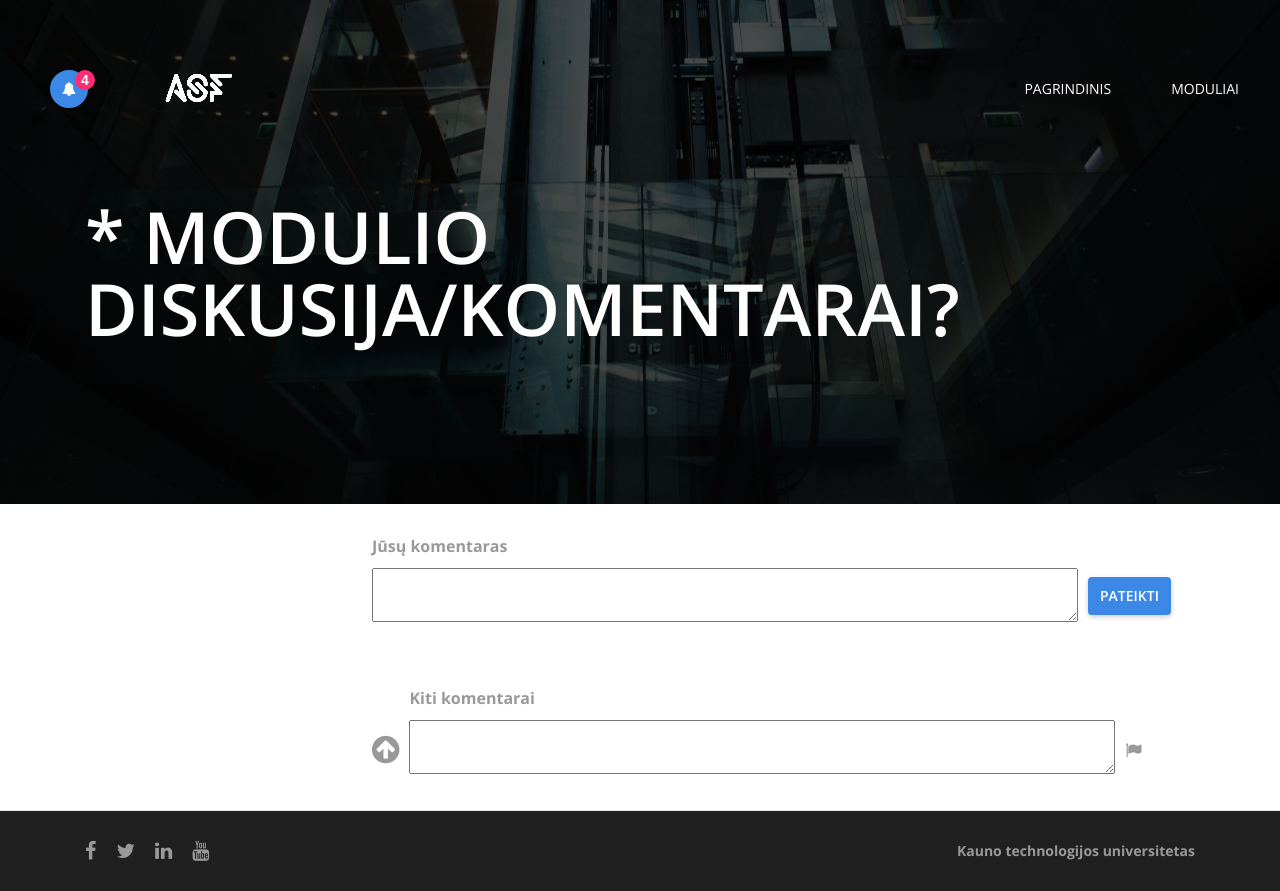
After one commit to ApskritiejiStalai/Apskrituju_stalu_forumas, a PHP site: page /komentarai.php in a window 1280 px wide. The commit adds this page. Run offline with PHP 8.4, Linux system fonts and the light colour scheme; lists and menus that the app fills with data are empty.

Commit message:
Komentarai

```diff
--- a/css/login.css
+++ b/css/login.css
@@ -49,7 +49,7 @@ button {
     text-transform: uppercase;
     -webkit-box-shadow: 0 2px 5px rgba(0, 0, 0, 0.2);
     box-shadow: 0 2px 5px rgba(0, 0, 0, 0.2);
-    margin-top: 30px;
+    /*margin-top: 30px;*/
 }
 
 button-w {
--- a/css/moduliuStyle.css
+++ b/css/moduliuStyle.css
@@ -38,3 +38,19 @@
 .my_table th {
 	height: 90px;
 }
+.tcomments {
+	height: auto;
+}
+	.tcomments th {
+		padding: 5px;
+	}
+
+	.tcomments tr {
+		align-items: center;
+	}
+
+	.tcomments td {
+		padding: 5px;
+		align-items: center;
+		text-align:center;
+	}
--- /dev/null
+++ b/komentarai.php
@@ -0,0 +1,171 @@
+<!DOCTYPE html>
+<?php
+session_start();
+include('Control/login.control.php');
+?>
+<html lang="en">
+    <head>
+        <title>ASF</title>
+        <link rel="icon" href="assets/img/icon.png">
+        <meta charset="utf-8" />
+        <!--<link rel="icon" href="favicon.png" type="image/x-icon" />-->
+        <meta name="viewport" content="width=device-width, initial-scale=1.0, maximum-scale=1.0, user-scalable=0">
+        <link href="css/vendor/bootstrap.css" rel="stylesheet" />
+        <link href="css/vendor/font-awesome.css" rel="stylesheet" />
+        <link href="css/main.css" rel="stylesheet" />
+        <!--<link rel="stylesheet" type="text/css" href="css/style.css">-->
+        <link rel="stylesheet" type="text/css" href="css/login.css">
+        <link rel="stylesheet" type="text/css" href="css/moduliuStyle.css">
+    </head>
+    <body>
+        <header>
+
+            <?php if (isset($_SESSION['logged']) && $_SESSION['logged'] == true) { ?>
+                <div class="pullRight">
+                    <form action="" method="post">
+                        <button  style="width:auto; margin-top: 30px;" type="logout" name="logout">Atsijungti</button>
+                    </form>
+                </div>
+            <?php } ?>
+
+            <div class="pullLeft">
+
+                <button onclick="document.getElementById('noti').style.display = 'block'" style="width:auto; border-radius: 30px; margin-top: 30px;">
+                    <i class="fa fa-bell"></i>
+                    <span class="noti">4</span>
+                </button>
+                <div id="noti" class="modal">
+
+                    <form class="modal-content animate" action="?login" method="post">
+
+                        <span onclick="document.getElementById('noti').style.display = 'none'" class="close" title="Close Modal">&times;</span>
+
+                        <div class="container2">
+                            <label style="color:#3c88e7;" for="notification"><b><h1>* nauji pranešimai</h1></b></label>
+                            <table class="semester">
+                                <thead>
+                                    <tr>
+                                        <th>Pavadinimas</th>
+                                        <th>Data</th>
+                                    </tr>
+                                </thead>
+                                <tbody>
+                                    <tr>
+                                        <td></td>
+                                        <td></td>
+                                    </tr>
+                                </tbody>
+                            </table>
+
+                        </div>
+                    </form>
+<!--                    <script>
+// Get the modal
+                        var modal = document.getElementById('noti');
+
+// When the user clicks anywhere outside of the modal, close it
+                        window.onclick = function (event) {
+                            if (event.target == modal) {
+                                modal.style.display = "none";
+                            }
+                        }
+                    </script>-->
+                </div>
+            </div>
+
+
+            <div class="container">
+                <div class="logo">
+                    <a href="index.php"><img src="assets/img/logobalta.png" alt="" /></a>
+                </div>
+
+
+
+
+                <div class="menu">
+                    <ul>
+                        <li><a href="index.php">Pagrindinis</a></li>
+                        <li><a href="moduliai.php">Moduliai</a></li>
+                        <!--<li><a href="komentarai.php" class="active">Komentarai</a></li>-->
+                    </ul>
+                </div>
+                <div class="mobile-menu"><i class="fa fa-bars"></i></div>
+            </div>
+        </header>
+        <div class="intro-page" style="background-image: url('assets/img/backgr.jpg')">
+            <div class="container">
+                <h1>* modulio diskusija/komentarai?</h1>
+            </div>
+        </div>
+
+        <div >
+
+            <section class="four-elements">
+                <div class="container" style="width: 45%">
+                    <table class="tcomments">
+                        <tr>
+                            <th>Jūsų komentaras</th>
+                            <th></th>
+                        </tr>
+                        <tr>
+                            <td> <textarea id="comment" rows="2" cols="75"></textarea> </td>
+                            <td style="padding-top:0px;"><button style="size: 100px;">Pateikti</button> </td>
+                        </tr>
+
+                    </table>
+                    <br></br>
+                    <table class="tcomments">
+                        <tr>
+                            <th></th>
+                            <th>Kiti komentarai</th>
+                            <th></th>
+                        </tr>
+                        <tr>
+                            <td><i class="fa fa-arrow-circle-up fa-2x" aria-hidden="true"></i></td>
+                            <td> <textarea id="comments" rows="2" cols="75"></textarea> </td>
+                            <td><i class="fa fa-flag" aria-hidden="true"></i></td>
+                        </tr>
+
+                    </table>
+                </div>
+
+
+            </section>
+        </div>
+
+        <footer>
+
+            <div class="container">
+                <div class="row">
+                    <div class="col-md-6 col-sm-12">
+                        <ul>
+                            <li><a href="https://www.facebook.com/ktu.lt"><i class="fa fa-facebook"></i></a></li>
+                            <li><a href="https://twitter.com/ktuspace"><i class="fa fa-twitter"></i></a></li>
+                            <li><a href="https://www.linkedin.com/school/ktu/"><i class="fa fa-linkedin"></i></a></li>
+                            <li><a href="https://www.youtube.com/user/ktuvideo"><i class="fa fa-youtube"></i></a></li>
+                        </ul>
+                    </div>
+                    <div class="col-md-6 col-sm-12">
+                        <p><a href="https://ktu.edu/">Kauno technologijos universitetas</a></p>
+                    </div>
+
+                </div>
+            </div>
+        </footer>
+
+        <script type="text/javascript">
+            window.odometerOptions = {
+                format: '(,ddd)',
+            };
+        </script>
+        <script src="js/vendor/jquery-3.1.0.min.js"></script>
+        <script src="js/vendor/jquery.easing.min.js"></script>
+        <script src="js/vendor/tether.js"></script>
+        <script src="js/vendor/bootstrap.js"></script>
+        <script src="js/vendor/slick.js"></script>
+        <script src="js/vendor/isotope.pkgd.min.js"></script>
+        <script src="js/vendor/odometer.min.js"></script>
+        <script src="js/main.js"></script>
+
+    </body>
+</html>
--- a/moduliai.php
+++ b/moduliai.php
@@ -29,7 +29,7 @@
     <?php if(isset($_SESSION['logged']) && $_SESSION['logged'] == true) { ?>
             <div class="pullRight">
                 <form action="" method="post">
-                    <button  style="width:auto;" type="logout" name="logout">Atsijungti</button>
+                    <button  style="width:auto; margin-top: 30px;" type="logout" name="logout">Atsijungti</button>
                 </form>
             </div>
             <?php } ?>
--- a/semestroModuliai.php
+++ b/semestroModuliai.php
@@ -55,7 +55,7 @@
        <?php if(isset($_SESSION['logged']) && $_SESSION['logged'] == true) { ?>
             <div class="pullRight">
                 <form action="" method="post">
-                    <button  style="width:auto;" type="logout" name="logout">Atsijungti</button>
+                    <button  style="width:auto; margin-top: 30px;" type="logout" name="logout">Atsijungti</button>
                 </form>
             </div>
             <?php }?>
```
Also changed, not shown: index.php (+8 -8 lines).
